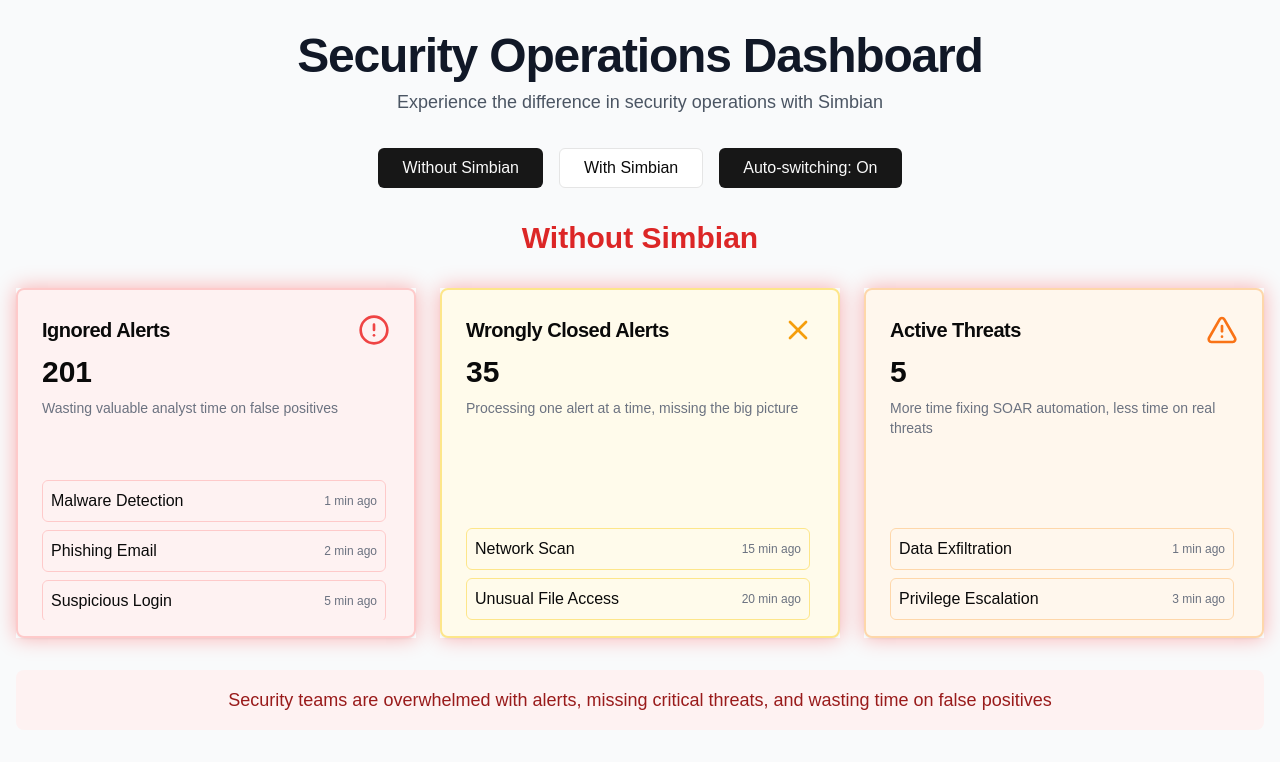
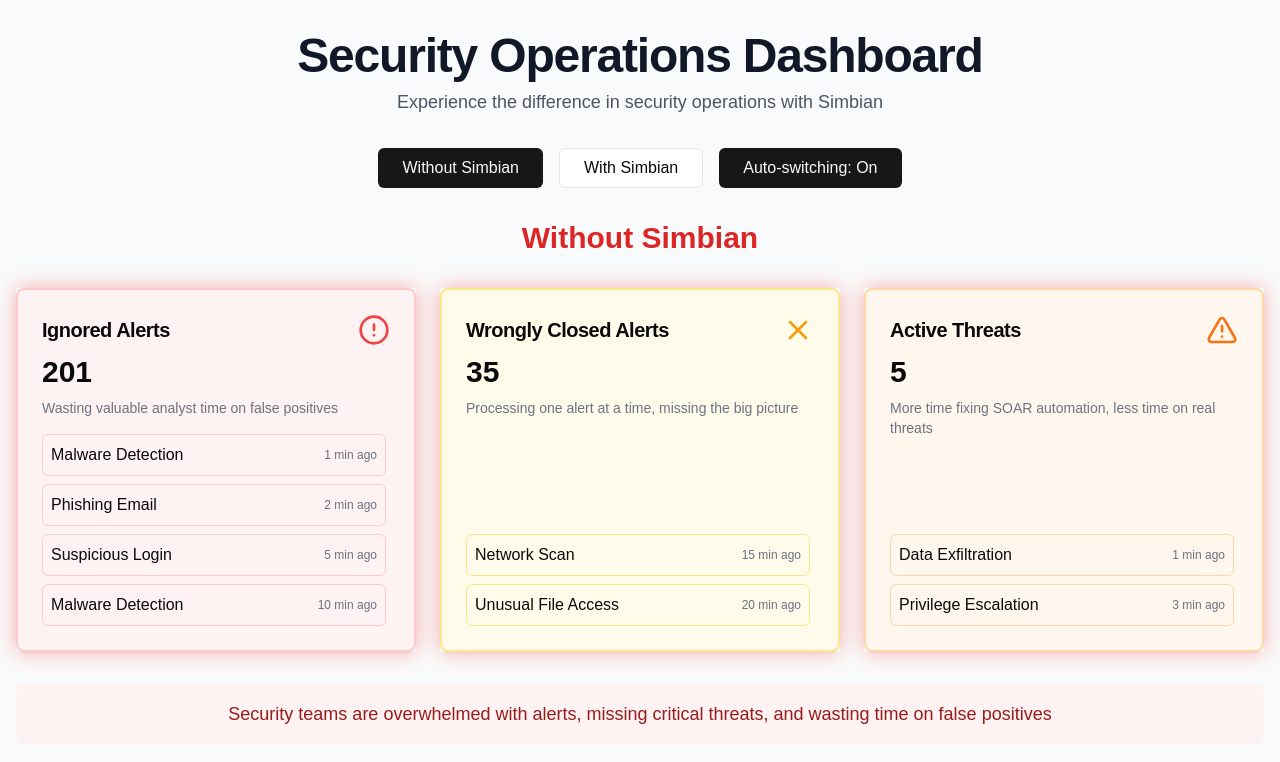
Before and after one commit to ShubhamRathore12/simbian_test, a Next.js app: page / in a window 1280 px wide. Shown: the top 762 px of the page. Built offline with nearby package versions, Linux system fonts and the light colour scheme.

Commit message:
Update without-simbian.tsx

```diff
--- a/components/without-simbian.tsx
+++ b/components/without-simbian.tsx
@@ -134,19 +134,20 @@ function AlertCard({ title, count, icon, alerts, description, color }: AlertCard
 
   return (
     <motion.div
-      className="h-[350px]"
       variants={cardVariants}
       initial="hidden"
       animate="visible"
       whileHover="shake"
+      className="flex flex-col"
     >
-      <motion.div variants={glowVariants} initial="initial" animate="animate" className="h-full">
-        <Card className={`border-2 h-full ${colorMap[color]}`}>
+      <motion.div variants={glowVariants} initial="initial" animate="animate" className="flex flex-col flex-grow">
+        <Card className={`border-2 ${colorMap[color]} flex flex-col flex-grow`}>
           <CardHeader className="flex flex-row items-center justify-between space-y-0 pb-2">
             <CardTitle className="text-xl font-bold">{title}</CardTitle>
             {icon}
           </CardHeader>
-          <CardContent className="flex flex-col justify-between h-[calc(100%-56px)]">
+
+          <CardContent className="flex flex-col justify-between flex-grow">
             <div>
               <motion.div
                 className="mb-2 text-3xl font-bold"
@@ -160,7 +161,7 @@ function AlertCard({ title, count, icon, alerts, description, color }: AlertCard
               <p className="mb-4 text-sm text-gray-500">{description}</p>
             </div>
 
-            <div className="space-y-2 overflow-y-auto max-h-[140px] pr-1 scrollbar-thin">
+            <div className="space-y-2 overflow-y-auto max-h-[40vh] pr-1 scrollbar-thin">
               <AnimatePresence>
                 {alerts.map((alert) => (
                   <AlertItem key={alert.id} alert={alert} color={color} />
```
